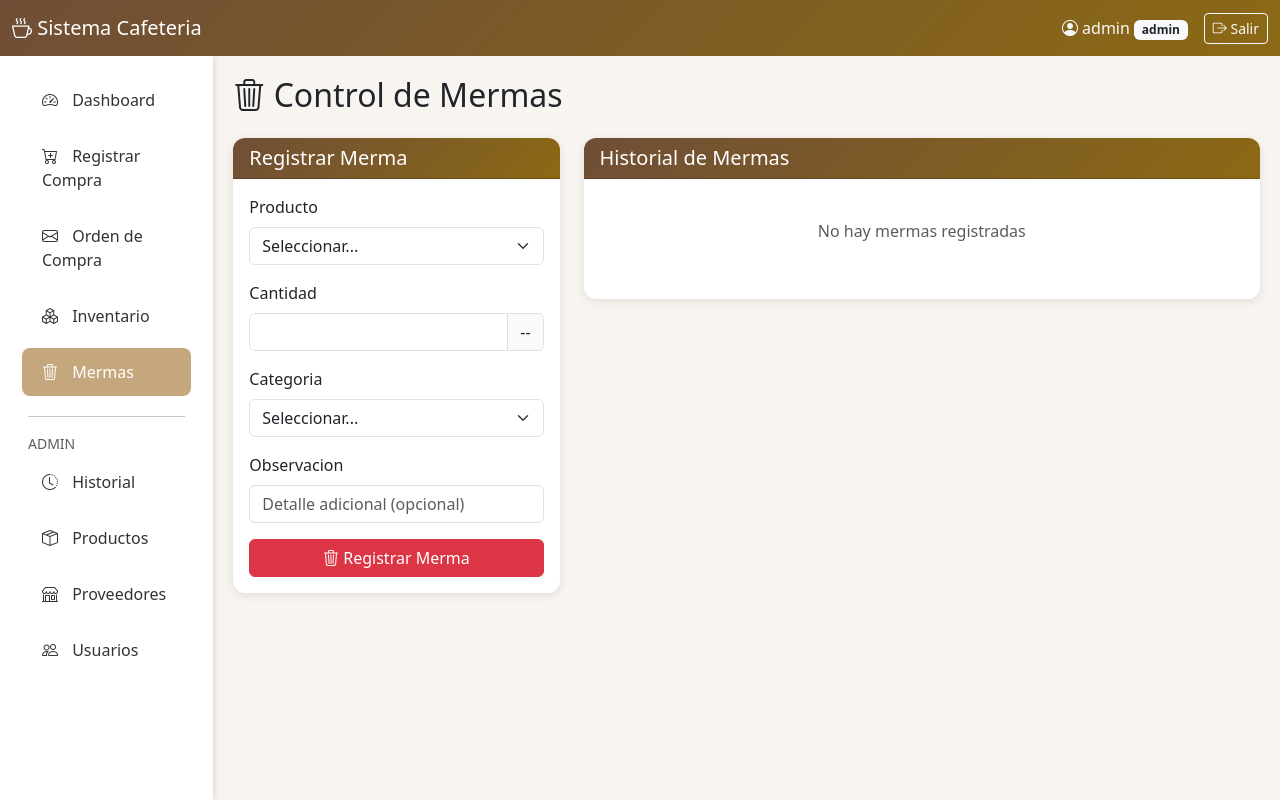
After one commit to Elcapito2003/cafe-sistema, a Flask app: page /mermas in a window 1280 px wide. The commit adds this page. Run offline with Flask 3, Linux system fonts and the light colour scheme; a user stored in the database is signed in; data that the repository does not hold is empty.

Commit message:
Agregar modulo de mermas con categorias y historial
Co-Authored-By: Claude Opus 4.5 <noreply@anthropic.com>

```diff
--- a/app.py
+++ b/app.py
@@ -522,6 +522,49 @@ def api_inventario_estado():
         })
     return jsonify(resultado)
 
+# --- MERMAS ---
+@app.route('/mermas', methods=['GET', 'POST'])
+@login_required
+def mermas():
+    if request.method == 'POST':
+        producto_id = request.form.get('producto_id')
+        cantidad = float(request.form.get('cantidad', 0))
+        categoria = request.form.get('categoria', '')
+        observacion = request.form.get('observacion', '')
+
+        if not producto_id or cantidad <= 0:
+            flash('Verifica los datos', 'error')
+            return redirect(url_for('mermas'))
+
+        producto = Producto.query.get(producto_id)
+        if not producto:
+            flash('Producto no encontrado', 'error')
+            return redirect(url_for('mermas'))
+
+        if producto.stock_actual < cantidad:
+            flash(f'Stock insuficiente. Stock actual: {producto.stock_actual} {producto.unidad}', 'error')
+            return redirect(url_for('mermas'))
+
+        producto.stock_actual -= cantidad
+        motivo = f'{categoria}: {observacion}' if observacion else categoria
+
+        mov = MovimientoInventario(
+            producto_id=producto.id,
+            tipo='merma',
+            cantidad=cantidad,
+            motivo=motivo,
+            usuario=current_user.username
+        )
+        db.session.add(mov)
+        db.session.commit()
+
+        flash(f'Merma registrada: {cantidad} {producto.unidad} de "{producto.nombre}" ({categoria})', 'success')
+        return redirect(url_for('mermas'))
+
+    productos = Producto.query.all()
+    mermas_list = MovimientoInventario.query.filter_by(tipo='merma').order_by(MovimientoInventario.id.desc()).all()
+    return render_template('mermas.html', productos=productos, mermas=mermas_list)
+
 # --- HISTORIAL ---
 @app.route('/historial')
 @login_required
--- a/templates/base.html
+++ b/templates/base.html
@@ -146,6 +146,9 @@
                     <a class="nav-link {% if request.endpoint == 'inventario' %}active{% endif %}" href="{{ url_for('inventario') }}">
                         <i class="bi bi-boxes"></i> Inventario
                     </a>
+                    <a class="nav-link {% if request.endpoint == 'mermas' %}active{% endif %}" href="{{ url_for('mermas') }}">
+                        <i class="bi bi-trash3"></i> Mermas
+                    </a>
                     {% if current_user.rol == 'admin' %}
                     <hr class="mx-3">
                     <small class="text-muted px-3">ADMIN</small>
--- /dev/null
+++ b/templates/mermas.html
@@ -0,0 +1,111 @@
+{% extends 'base.html' %}
+
+{% block title %}Mermas - Sistema Cafeteria{% endblock %}
+
+{% block content %}
+<h2 class="mb-4"><i class="bi bi-trash3"></i> Control de Mermas</h2>
+
+<div class="row">
+    <div class="col-md-4">
+        <div class="card mb-4">
+            <div class="card-header">
+                <h5 class="mb-0">Registrar Merma</h5>
+            </div>
+            <div class="card-body">
+                <form method="POST">
+                    <div class="mb-3">
+                        <label class="form-label">Producto</label>
+                        <select name="producto_id" id="merma_producto" class="form-select" required>
+                            <option value="">Seleccionar...</option>
+                            {% for p in productos %}
+                            <option value="{{ p.id }}" data-unidad="{{ p.unidad }}" data-stock="{{ p.stock_actual }}">{{ p.nombre }} ({{ p.stock_actual }} {{ p.unidad }})</option>
+                            {% endfor %}
+                        </select>
+                    </div>
+                    <div class="mb-3">
+                        <label class="form-label">Cantidad</label>
+                        <div class="input-group">
+                            <input type="number" name="cantidad" class="form-control" step="0.01" min="0.01" required>
+                            <span class="input-group-text" id="merma_unidad">--</span>
+                        </div>
+                    </div>
+                    <div class="mb-3">
+                        <label class="form-label">Categoria</label>
+                        <select name="categoria" class="form-select" required>
+                            <option value="">Seleccionar...</option>
+                            <option value="Uso normal">Uso normal</option>
+                            <option value="Caducidad">Caducidad</option>
+                            <option value="Producto danado">Producto danado</option>
+                            <option value="Derrame">Derrame</option>
+                            <option value="Robo/perdida">Robo/perdida</option>
+                            <option value="Otro">Otro</option>
+                        </select>
+                    </div>
+                    <div class="mb-3">
+                        <label class="form-label">Observacion</label>
+                        <input type="text" name="observacion" class="form-control" placeholder="Detalle adicional (opcional)">
+                    </div>
+                    <button type="submit" class="btn btn-danger w-100">
+                        <i class="bi bi-trash3"></i> Registrar Merma
+                    </button>
+                </form>
+            </div>
+        </div>
+    </div>
+
+    <div class="col-md-8">
+        <div class="card">
+            <div class="card-header">
+                <h5 class="mb-0">Historial de Mermas</h5>
+            </div>
+            <div class="card-body">
+                {% if mermas %}
+                <div class="table-responsive">
+                    <table class="table table-hover">
+                        <thead>
+                            <tr>
+                                <th>Fecha</th>
+                                <th>Producto</th>
+                                <th>Cantidad</th>
+                                <th>Categoria</th>
+                                <th>Observacion</th>
+                                <th>Usuario</th>
+                            </tr>
+                        </thead>
+                        <tbody>
+                            {% for m in mermas %}
+                            <tr>
+                                <td><small>{{ m.fecha.strftime('%d/%m/%Y %H:%M') }}</small></td>
+                                <td>{{ m.producto.nombre }}</td>
+                                <td>{{ m.cantidad }} {{ m.producto.unidad }}</td>
+                                <td>
+                                    {% set partes = m.motivo.split(': ', 1) if m.motivo else ['', ''] %}
+                                    <span class="badge bg-danger">{{ partes[0] }}</span>
+                                </td>
+                                <td><small>{{ partes[1] if partes|length > 1 else '-' }}</small></td>
+                                <td><small>{{ m.usuario }}</small></td>
+                            </tr>
+                            {% endfor %}
+                        </tbody>
+                    </table>
+                </div>
+                {% else %}
+                <p class="text-muted text-center py-4">No hay mermas registradas</p>
+                {% endif %}
+            </div>
+        </div>
+    </div>
+</div>
+{% endblock %}
+
+{% block scripts %}
+<script>
+var mermaProd = document.getElementById('merma_producto');
+if (mermaProd) {
+    mermaProd.addEventListener('change', function() {
+        var sel = this.options[this.selectedIndex];
+        document.getElementById('merma_unidad').textContent = sel.dataset.unidad || '--';
+    });
+}
+</script>
+{% endblock %}
```
